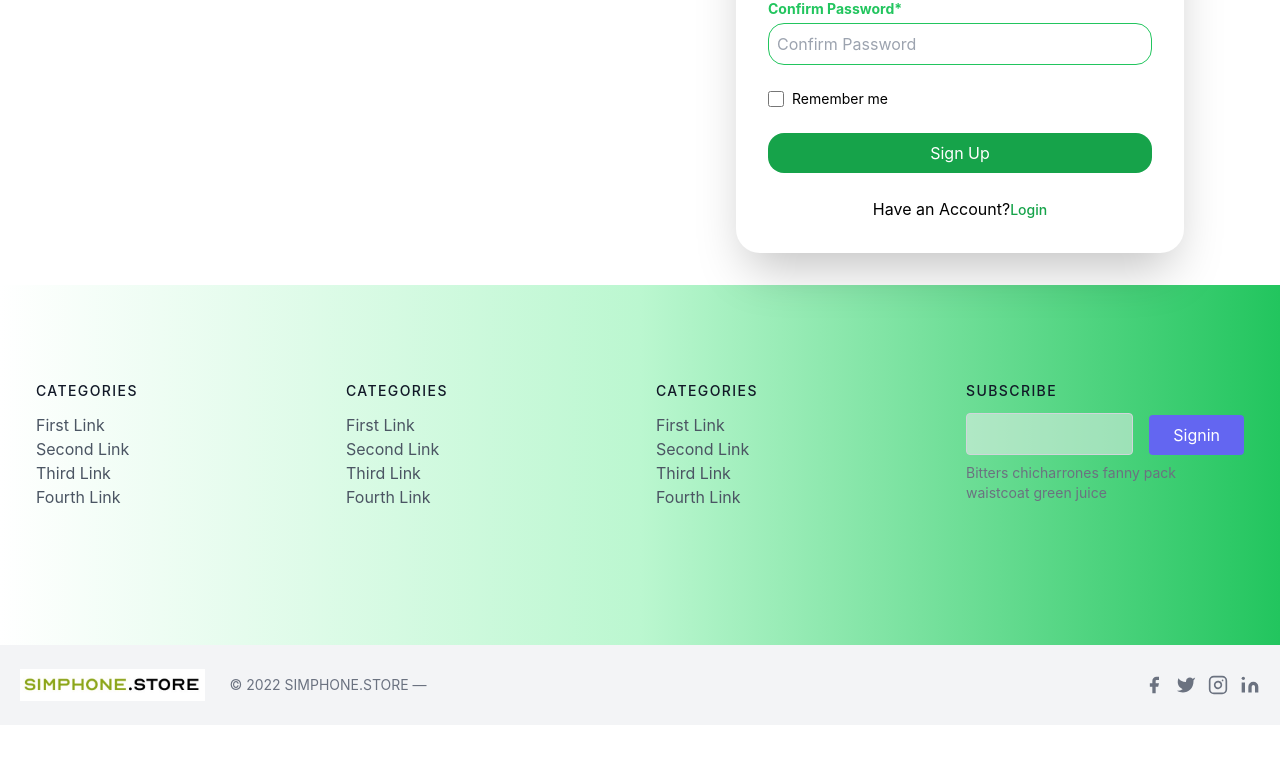
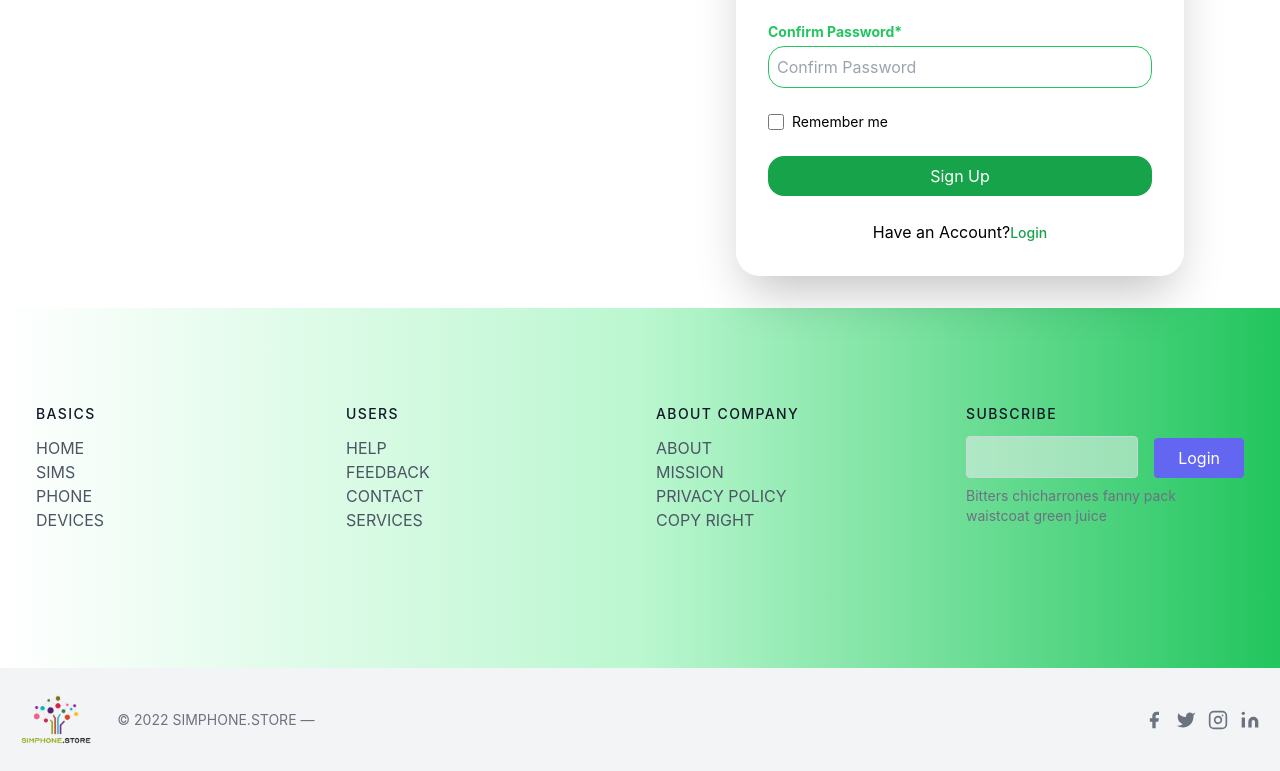
Before and after one commit to umairboota/simstore, a React (Create React App) app: page /signup in a window 1280 px wide. Shown: the part 672-1443 px from the top of the page. Before the commit the page ends 1397 px from the top, so only its background shows below. Built offline with nearby package versions, Linux system fonts and the light colour scheme.

Commit message:
Logo refactor

```diff
--- a/src/Components/Footer.js
+++ b/src/Components/Footer.js
@@ -1,4 +1,5 @@
 import React from "react";
+import { Link } from "react-router-dom";
 import Logo from "./Logo";
 
 export default function Footer() {
@@ -9,81 +10,81 @@ export default function Footer() {
           <div className="flex flex-wrap md:text-left text-center order-first">
             <div className="lg:w-1/4 md:w-1/2 w-full px-4">
               <h2 className="title-font font-medium text-gray-900 tracking-widest text-sm mb-3">
-                CATEGORIES
+                BASICS
+              </h2>
+              <nav className="list-none mb-10">
+                <li>
+                  <Link to ="/" className="text-gray-600 hover:text-gray-800">
+                    HOME
+                  </Link>
+                </li>
+                <li>
+                  <Link to ="/sims" className="text-gray-600 hover:text-gray-800">
+                    SIMS
+                  </Link>
+                </li>
+                <li>
+                  <Link to ="/mobile" className="text-gray-600 hover:text-gray-800">
+                    PHONE
+                  </Link>
+                </li>
+                <li>
+                  <Link to = "/devices" className="text-gray-600 hover:text-gray-800">
+                    DEVICES
+                  </Link>
+                </li>
+              </nav>
+            </div>
+            <div className="lg:w-1/4 md:w-1/2 w-full px-4">
+              <h2 className="title-font font-medium text-gray-900 tracking-widest text-sm mb-3">
+                USERS
               </h2>
               <nav className="list-none mb-10">
                 <li>
                   <a className="text-gray-600 hover:text-gray-800">
-                    First Link
+                    HELP
                   </a>
                 </li>
                 <li>
                   <a className="text-gray-600 hover:text-gray-800">
-                    Second Link
+                    FEEDBACK
                   </a>
                 </li>
                 <li>
                   <a className="text-gray-600 hover:text-gray-800">
-                    Third Link
+                    CONTACT
                   </a>
                 </li>
                 <li>
                   <a className="text-gray-600 hover:text-gray-800">
-                    Fourth Link
+                    SERVICES
                   </a>
                 </li>
               </nav>
             </div>
             <div className="lg:w-1/4 md:w-1/2 w-full px-4">
               <h2 className="title-font font-medium text-gray-900 tracking-widest text-sm mb-3">
-                CATEGORIES
+                ABOUT COMPANY
               </h2>
               <nav className="list-none mb-10">
                 <li>
                   <a className="text-gray-600 hover:text-gray-800">
-                    First Link
+                    ABOUT
                   </a>
                 </li>
                 <li>
                   <a className="text-gray-600 hover:text-gray-800">
-                    Second Link
+                    MISSION
                   </a>
                 </li>
                 <li>
                   <a className="text-gray-600 hover:text-gray-800">
-                    Third Link
+                    PRIVACY POLICY
                   </a>
                 </li>
                 <li>
                   <a className="text-gray-600 hover:text-gray-800">
-                    Fourth Link
-                  </a>
-                </li>
-              </nav>
-            </div>
-            <div className="lg:w-1/4 md:w-1/2 w-full px-4">
-              <h2 className="title-font font-medium text-gray-900 tracking-widest text-sm mb-3">
-                CATEGORIES
-              </h2>
-              <nav className="list-none mb-10">
-                <li>
-                  <a className="text-gray-600 hover:text-gray-800">
-                    First Link
-                  </a>
-                </li>
-                <li>
-                  <a className="text-gray-600 hover:text-gray-800">
-                    Second Link
-                  </a>
-                </li>
-                <li>
-                  <a className="text-gray-600 hover:text-gray-800">
-                    Third Link
-                  </a>
-                </li>
-                <li>
-                  <a className="text-gray-600 hover:text-gray-800">
-                    Fourth Link
+                    COPY RIGHT
                   </a>
                 </li>
               </nav>
@@ -106,9 +107,9 @@ export default function Footer() {
                     className="w-full bg-gray-100 bg-opacity-50 rounded border border-gray-300 focus:bg-transparent focus:ring-2 focus:ring-indigo-200 focus:border-indigo-500 text-base outline-none text-gray-700 py-1 px-3 leading-8 transition-colors duration-200 ease-in-out"
                   />
                 </div>
-                <button className="lg:mt-2 xl:mt-0 flex-shrink-0 inline-flex text-white bg-indigo-500 border-0 py-2 px-6 focus:outline-none hover:bg-indigo-600 rounded">
-                  Signin
-                </button>
+                <Link to = "/login" target="_blank" className="lg:mt-2 xl:mt-0 flex-shrink-0 inline-flex text-white bg-indigo-500 border-0 py-2 px-6 focus:outline-none hover:bg-indigo-600 rounded">
+                  Login
+                </Link>
               </div>
               <p className="text-gray-500 text-sm mt-2 md:text-left text-center">
                 Bitters chicharrones fanny pack
--- a/src/Components/Home.js
+++ b/src/Components/Home.js
@@ -9,6 +9,7 @@ import chat from "../images/chat.png";
 import sim from "../images/sim.png";
 import recharge from "../images/recharge.png";
 import post from "../images/postpaid.png";
+import { Link } from "react-router-dom";
 
 export default function Home() {
   let style = {
@@ -21,9 +22,9 @@ export default function Home() {
         <div className="flex flex-wrap w-full mb-20">
           <div className="lg:w-1/2 w-full px-10 mb-6 lg:mb-0">
             <h1 className="sm:text-3xl text-2x font-bold title-font mb-2 text-gray-900">
-              Pitchfork Kickstarter Taxidermy
+              SimPhone.Store
             </h1>
-            <h4>Lorem ipsum dolor sit amet</h4>
+            <h4 className="text-green-400 italic">We connect you...</h4>
             {/* Line code  */}
             <div className="h-1 w-20 bg-green-500 mt-4 rounded"></div>
             <p className="mt-4  text-black text-lg">
@@ -31,6 +32,15 @@ export default function Home() {
               ipsum dolor sit amet, consectetur adipiscing elit. Ut elit tellus,
               luctus nec ullamcorper mattis, pulvinar dapibus leo.
             </p>
+            <button className="mt-8 -ml-8">
+            <Link
+              to="/login"
+
+              className="hover:text-white font-[Poppins] py-1 px-4 rounded-lg border-2 text-xl border-green-600 md:ml-8  hover:bg-green-400 duration-500"
+            >
+              Let's Explore
+            </Link>
+          </button>
           </div>
           <div className="">
             <img className="img" style={style} src={call} alt="" />
@@ -45,31 +55,27 @@ export default function Home() {
             <h2 className="text-xl text-green-800">Accodion</h2>
           </div>
         </div>
+        <div>
 
-        <table>
-          <tr >
-            <th className="inline-flex py-7 px-5">
+            <a href="/" className="inline-flex py-7 px-5">
               <Chart image={sim} title="Cash on Delivery" />
-            </th>
-            <th className="inline-flex py-7 px-5">
+            </a>
+            <a href="/" className="inline-flex py-7 px-5">
               <Chart image={cart} title="24/7 Service" />
-            </th>
-            <th className="inline-flex py-7 px-5" >
+            </a>
+            <a href="/" className="inline-flex py-7 px-5" >
               <Chart image={app} title="Apps" />
-            </th>
-          </tr>
-          <tr >
-            <th className="inline-flex py-7 px-5">
+            </a>
+            <a href="/" className="inline-flex py-7 px-5">
               <Chart image={chat} title="Customized Products" />
-            </th>
-            <th className="inline-flex py-7 px-5">
+            </a>
+            <a href="/" className="inline-flex py-7 px-5">
               <Chart image={recharge} title="Your Tech Solution" />
-            </th>
-            <th className="inline-flex py-7 px-5">
+            </a>
+            <a href="/" className="inline-flex py-7 px-5">
               <Chart image={post} title="Customer Services" />
-            </th>
-          </tr>
-        </table>
+            </a>
+        </div>
         <div className=" color-1">
           <div className="">
             <h2 className="text-white text-4xl text-right text-1 ">
--- a/src/Components/Logo.js
+++ b/src/Components/Logo.js
@@ -1,9 +1,9 @@
 import React from "react";
-import logo from "../images/logo.jpg"
+import logo from "../images/logo.png"
 
 export default function Logo() {
     const style ={
-        height: 32,
+        height: 55,
     }
   return (
     <div>
```
Also changed, not shown: src/images/logo.png (added), src/images/logo1.jpg (renamed from src/images/logo.jpg).
